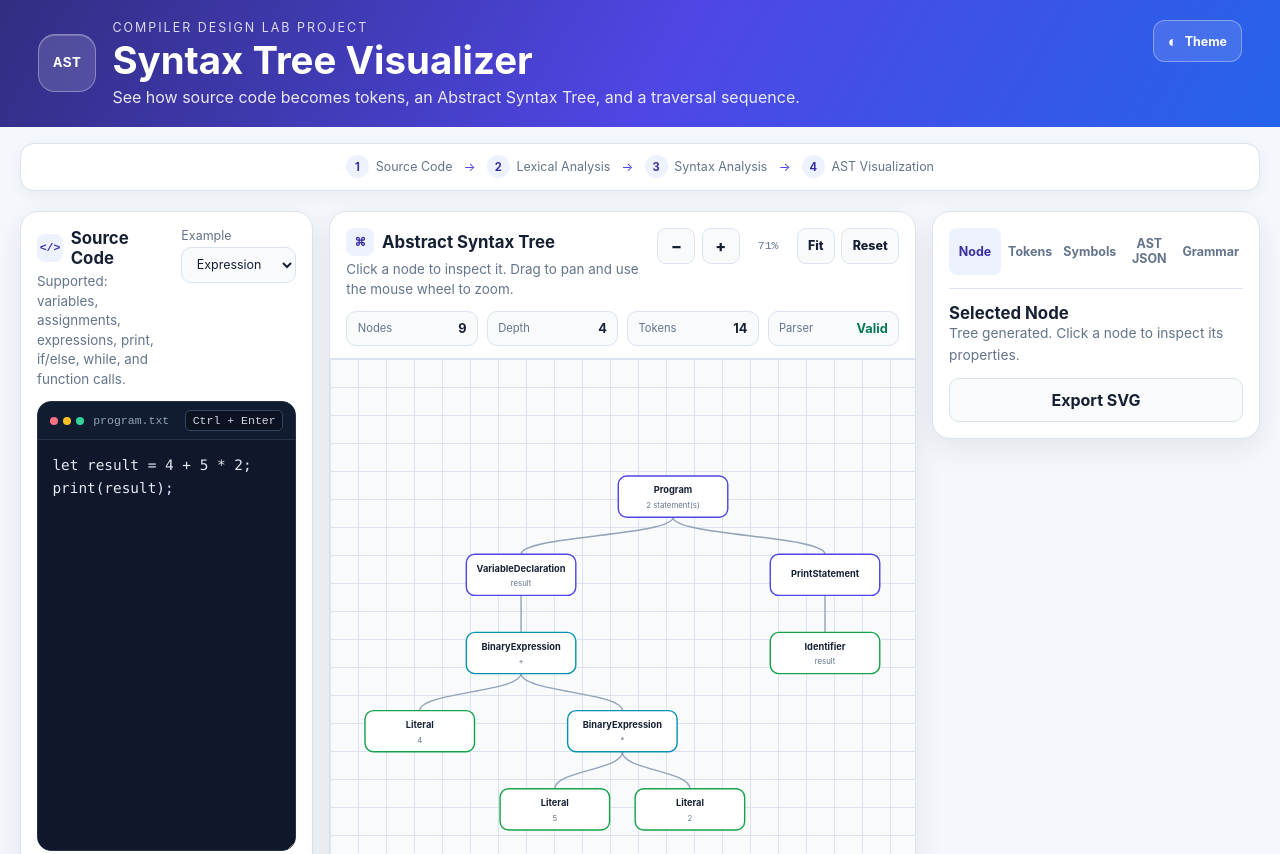
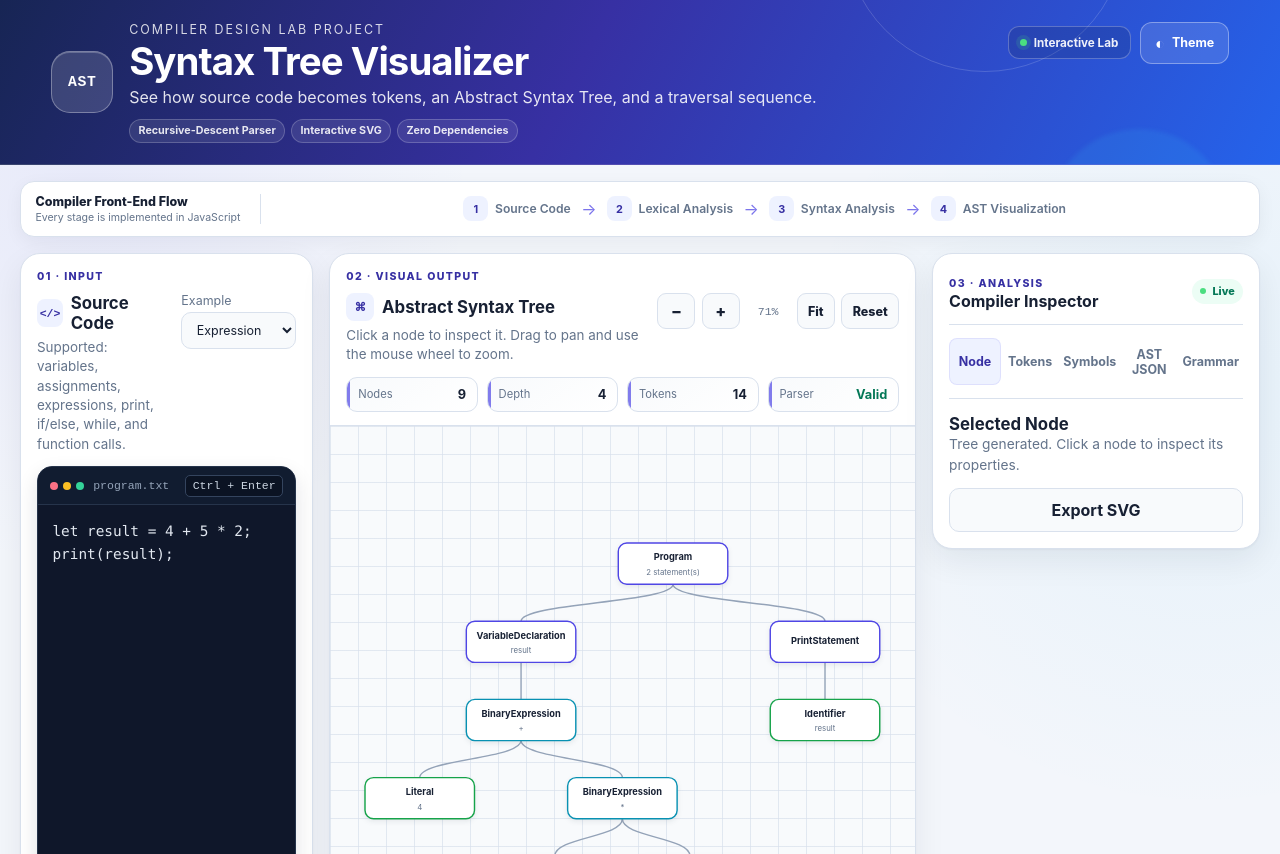
Before and after one commit to vivekkr-data/syntax_Tree_Visualizer, a plain HTML site: page index.html in a window 1280 px wide. Shown: the top 854 px of the page. Drawn offline with Linux system fonts and the light colour scheme.

Commit message:
Polish compiler workbench interface

```diff
--- a/index.html
+++ b/index.html
@@ -19,22 +19,37 @@
         <p class="eyebrow">Compiler Design Lab Project</p>
         <h1>Syntax Tree Visualizer</h1>
         <p class="subtitle">See how source code becomes tokens, an Abstract Syntax Tree, and a traversal sequence.</p>
+        <div class="project-badges" aria-label="Project highlights">
+          <span>Recursive-Descent Parser</span>
+          <span>Interactive SVG</span>
+          <span>Zero Dependencies</span>
+        </div>
       </div>
     </div>
-    <button id="themeToggle" class="icon-button theme-button" type="button" aria-label="Switch to dark mode" title="Toggle theme">
-      <span aria-hidden="true">◐</span><span class="theme-label">Theme</span>
-    </button>
+    <div class="header-actions">
+      <span class="live-badge"><i aria-hidden="true"></i> Interactive Lab</span>
+      <button id="themeToggle" class="icon-button theme-button" type="button" aria-label="Switch to dark mode" title="Toggle theme">
+        <span aria-hidden="true">◐</span><span class="theme-label">Theme</span>
+      </button>
+    </div>
   </header>
 
-  <div class="pipeline" aria-label="Compiler pipeline">
-    <span><b>1</b> Source Code</span><i>→</i>
-    <span><b>2</b> Lexical Analysis</span><i>→</i>
-    <span><b>3</b> Syntax Analysis</span><i>→</i>
-    <span><b>4</b> AST Visualization</span>
-  </div>
+  <section class="pipeline" aria-label="Compiler pipeline">
+    <div class="pipeline-heading">
+      <span>Compiler Front-End Flow</span>
+      <small>Every stage is implemented in JavaScript</small>
+    </div>
+    <div class="pipeline-track">
+      <span><b>1</b><em>Source Code</em></span><i>→</i>
+      <span><b>2</b><em>Lexical Analysis</em></span><i>→</i>
+      <span><b>3</b><em>Syntax Analysis</em></span><i>→</i>
+      <span><b>4</b><em>AST Visualization</em></span>
+    </div>
+  </section>
 
   <main class="app-shell">
     <section class="editor-panel panel" aria-labelledby="editorTitle">
+      <div class="panel-label">01 · Input</div>
       <div class="section-heading">
         <div>
           <div class="title-with-icon"><span aria-hidden="true">&lt;/&gt;</span><h2 id="editorTitle">Source Code</h2></div>
@@ -73,6 +88,7 @@
     </section>
 
     <section class="workspace-panel panel" aria-labelledby="treeTitle">
+      <div class="panel-label workspace-label">02 · Visual Output</div>
       <div class="section-heading tree-heading">
         <div>
           <div class="title-with-icon"><span aria-hidden="true">⌘</span><h2 id="treeTitle">Abstract Syntax Tree</h2></div>
@@ -134,6 +150,13 @@
     </section>
 
     <aside class="details-panel panel" aria-labelledby="detailsTitle">
+      <div class="inspector-heading">
+        <div>
+          <span class="panel-label">03 · Analysis</span>
+          <strong>Compiler Inspector</strong>
+        </div>
+        <span class="inspector-status"><i aria-hidden="true"></i> Live</span>
+      </div>
       <div class="tabs" role="tablist" aria-label="Compiler information">
         <button class="tab active" type="button" role="tab" aria-selected="true" data-tab="details">Node</button>
         <button class="tab" type="button" role="tab" aria-selected="false" data-tab="tokens">Tokens</button>
@@ -206,7 +229,7 @@ primary      → NUMBER | STRING | BOOLEAN | ID
   </main>
 
   <footer>
-    <p><strong>Syntax Tree Visualizer</strong> · HTML, CSS, JavaScript, recursive-descent parsing and SVG · Works completely in the browser</p>
+    <p><strong>Syntax Tree Visualizer</strong> · Built for Compiler Design Lab using HTML, CSS, JavaScript, recursive-descent parsing and SVG</p>
   </footer>
 </body>
 </html>
--- a/style.css
+++ b/style.css
@@ -1,11 +1,11 @@
 :root {
   color-scheme: light;
-  --bg: #f4f7fb;
+  --bg: #f3f6fb;
   --panel: #ffffff;
   --panel-soft: #f8fafc;
   --text: #172033;
   --muted: #64748b;
-  --border: #dbe3ef;
+  --border: #d9e1ed;
   --primary: #4f46e5;
   --primary-dark: #3730a3;
   --primary-soft: #eef2ff;
@@ -22,7 +22,7 @@
   --statement: #4f46e5;
   --expression: #0891b2;
   --value-node: #16a34a;
-  --shadow: 0 10px 30px rgba(15, 23, 42, 0.08);
+  --shadow: 0 1px 2px rgba(15, 23, 42, 0.04), 0 12px 32px rgba(15, 23, 42, 0.07);
 }
 
 body.dark {
@@ -57,7 +57,10 @@ body.dark {
 body {
   margin: 0;
   min-height: 100vh;
-  background: var(--bg);
+  background:
+    radial-gradient(circle at 7% 15%, color-mix(in srgb, var(--primary) 7%, transparent), transparent 24rem),
+    radial-gradient(circle at 94% 32%, rgba(14, 165, 233, 0.06), transparent 26rem),
+    var(--bg);
   color: var(--text);
   font-family: Inter, ui-sans-serif, system-ui, -apple-system, BlinkMacSystemFont, "Segoe UI", sans-serif;
   transition: background 180ms ease, color 180ms ease;
@@ -67,33 +70,42 @@ button, input, select, textarea { font: inherit; }
 button { cursor: pointer; }
 
 .topbar {
+  position: relative;
+  overflow: hidden;
   display: flex;
   align-items: flex-start;
   justify-content: space-between;
   gap: 1rem;
-  padding: 1.25rem clamp(1rem, 3vw, 2.5rem);
+  padding: 1.35rem clamp(1rem, 4vw, 3.5rem);
   color: white;
-  background: linear-gradient(120deg, #312e81, #4f46e5 52%, #2563eb);
+  background: linear-gradient(118deg, #172554, #3730a3 45%, #2563eb 100%);
+  border-bottom: 1px solid rgba(255, 255, 255, 0.14);
 }
+.topbar::before, .topbar::after { content: ''; position: absolute; border-radius: 50%; pointer-events: none; }
+.topbar::before { width: 280px; height: 280px; right: 12%; top: -210px; border: 1px solid rgba(255, 255, 255, 0.16); }
+.topbar::after { width: 180px; height: 180px; right: 4%; bottom: -145px; background: rgba(56, 189, 248, 0.13); filter: blur(2px); }
+.topbar > * { position: relative; z-index: 1; }
 
 .brand-block { display: flex; align-items: center; gap: 1rem; }
 .brand-mark {
   flex: 0 0 auto;
-  width: 58px;
-  height: 58px;
+  width: 62px;
+  height: 62px;
   display: grid;
   place-items: center;
   border: 1px solid rgba(255, 255, 255, 0.32);
-  border-radius: 17px;
+  border-radius: 19px;
   background: rgba(255, 255, 255, 0.14);
   box-shadow: inset 0 1px rgba(255, 255, 255, 0.22);
   font: 800 0.92rem ui-monospace, monospace;
   letter-spacing: 0.04em;
 }
 
-.topbar h1 { margin: 0.1rem 0 0.25rem; font-size: clamp(1.65rem, 3vw, 2.45rem); }
+.topbar h1 { margin: 0.08rem 0 0.2rem; font-size: clamp(1.75rem, 3vw, 2.55rem); letter-spacing: -0.025em; }
 .eyebrow { margin: 0; font-size: 0.78rem; letter-spacing: 0.16em; text-transform: uppercase; opacity: 0.82; }
 .subtitle { margin: 0; max-width: 760px; opacity: 0.88; }
+.project-badges { display: flex; flex-wrap: wrap; gap: 0.38rem; margin-top: 0.72rem; }
+.project-badges span { padding: 0.28rem 0.52rem; border: 1px solid rgba(255, 255, 255, 0.2); border-radius: 999px; background: rgba(255, 255, 255, 0.09); color: rgba(255, 255, 255, 0.88); font-size: 0.67rem; font-weight: 650; }
 
 .icon-button {
   min-width: 42px;
@@ -105,30 +117,37 @@ button { cursor: pointer; }
 }
 .theme-button { display: flex; align-items: center; justify-content: center; gap: 0.45rem; padding: 0 0.85rem; }
 .theme-label { font-size: 0.78rem; font-weight: 700; }
+.header-actions { display: flex; align-items: center; gap: 0.6rem; }
+.live-badge { display: inline-flex; align-items: center; gap: 0.42rem; padding: 0.55rem 0.72rem; border: 1px solid rgba(255, 255, 255, 0.25); border-radius: 11px; background: rgba(15, 23, 42, 0.15); color: rgba(255, 255, 255, 0.92); font-size: 0.73rem; font-weight: 700; white-space: nowrap; }
+.live-badge i, .inspector-status i { width: 7px; height: 7px; border-radius: 50%; background: #4ade80; box-shadow: 0 0 0 4px rgba(74, 222, 128, 0.14); }
 
 .pipeline {
   width: min(1600px, calc(100% - 2.5rem));
   margin: 1rem auto 0;
-  display: flex;
+  display: grid;
+  grid-template-columns: auto 1fr;
   align-items: center;
-  justify-content: center;
-  gap: 0.7rem;
-  padding: 0.72rem 1rem;
+  gap: 1.5rem;
+  padding: 0.72rem 0.9rem;
   border: 1px solid var(--border);
   border-radius: 14px;
   background: var(--panel);
   box-shadow: 0 5px 18px rgba(15, 23, 42, 0.05);
   color: var(--muted);
-  font-size: 0.78rem;
 }
-.pipeline span { display: inline-flex; align-items: center; gap: 0.42rem; white-space: nowrap; }
-.pipeline b { width: 23px; height: 23px; display: grid; place-items: center; border-radius: 50%; background: var(--primary-soft); color: var(--primary-dark); font-size: 0.7rem; }
-.pipeline i { color: var(--primary); font-style: normal; }
+.pipeline-heading { padding-right: 1.2rem; border-right: 1px solid var(--border); }
+.pipeline-heading span { display: block; color: var(--text); font-size: 0.78rem; font-weight: 800; }
+.pipeline-heading small { display: block; margin-top: 0.16rem; color: var(--muted); font-size: 0.66rem; }
+.pipeline-track { display: flex; align-items: center; justify-content: center; gap: 0.65rem; min-width: 0; }
+.pipeline-track span { display: inline-flex; align-items: center; gap: 0.42rem; white-space: nowrap; }
+.pipeline-track em { color: var(--muted); font-size: 0.76rem; font-style: normal; font-weight: 600; }
+.pipeline-track b { width: 25px; height: 25px; display: grid; place-items: center; border-radius: 8px; background: var(--primary-soft); color: var(--primary-dark); font-size: 0.68rem; }
+.pipeline-track i { color: var(--primary); font-style: normal; opacity: 0.75; }
 
 .app-shell {
   width: min(1600px, 100%);
   margin: 0 auto;
-  padding: 1.25rem;
+  padding: 1rem 1.25rem 1.25rem;
   display: grid;
   grid-template-columns: minmax(270px, 0.85fr) minmax(480px, 1.7fr) minmax(290px, 0.95fr);
   gap: 1rem;
@@ -138,12 +157,16 @@ button { cursor: pointer; }
 .panel {
   background: var(--panel);
   border: 1px solid var(--border);
-  border-radius: 18px;
+  border-radius: 20px;
   box-shadow: var(--shadow);
+  transition: border-color 180ms ease, box-shadow 180ms ease, transform 180ms ease;
 }
+.panel:hover { border-color: color-mix(in srgb, var(--primary) 24%, var(--border)); }
 
 .editor-panel, .details-panel { padding: 1rem; }
 .workspace-panel { overflow: hidden; }
+.panel-label { margin-bottom: 0.65rem; color: var(--primary-dark); font-size: 0.66rem; font-weight: 850; letter-spacing: 0.13em; text-transform: uppercase; }
+.workspace-label { padding: 1rem 1rem 0; margin-bottom: 0; }
 .section-heading { display: flex; align-items: flex-start; justify-content: space-between; gap: 0.8rem; margin-bottom: 0.75rem; }
 .section-heading h2, .tab-content h2 { margin: 0; font-size: 1.05rem; }
 .title-with-icon { display: flex; align-items: center; gap: 0.48rem; }
@@ -161,7 +184,7 @@ button { cursor: pointer; }
   color: var(--text);
 }
 
-.editor-frame { overflow: hidden; border: 1px solid #26344b; border-radius: 14px; background: #0f172a; }
+.editor-frame { overflow: hidden; border: 1px solid #26344b; border-radius: 15px; background: #0f172a; box-shadow: inset 0 1px rgba(255,255,255,0.04), 0 8px 20px rgba(15,23,42,0.12); }
 .editor-bar { display: flex; align-items: center; gap: 0.6rem; height: 38px; padding: 0 0.75rem; border-bottom: 1px solid #26344b; background: #111c30; color: #94a3b8; font: 0.72rem ui-monospace, monospace; }
 .editor-bar kbd { margin-left: auto; padding: 0.2rem 0.42rem; border: 1px solid #34445e; border-radius: 5px; background: #0b1323; color: #cbd5e1; font: inherit; }
 .window-dots { display: flex; gap: 0.3rem; }
@@ -191,12 +214,13 @@ button { cursor: pointer; }
   border-radius: 10px;
   padding: 0.68rem 0.9rem;
   border: 1px solid transparent;
-  font-weight: 700;
+  font-weight: 750;
+  transition: transform 150ms ease, border-color 150ms ease, background 150ms ease, box-shadow 150ms ease;
 }
-.primary-button { flex: 1; background: var(--primary); color: white; }
-.primary-button:hover { background: var(--primary-dark); }
+.primary-button { flex: 1; background: linear-gradient(135deg, var(--primary), #2563eb); color: white; box-shadow: 0 7px 16px color-mix(in srgb, var(--primary) 24%, transparent); }
+.primary-button:hover { transform: translateY(-1px); box-shadow: 0 10px 22px color-mix(in srgb, var(--primary) 29%, transparent); }
 .secondary-button { background: var(--panel-soft); border-color: var(--border); color: var(--text); }
-.secondary-button:hover { border-color: var(--primary); }
+.secondary-button:hover { transform: translateY(-1px); border-color: var(--primary); }
 .compact { padding: 0.54rem 0.72rem; white-space: nowrap; }
 .helper-text { color: var(--muted); font-size: 0.78rem; line-height: 1.45; }
 .helper-text code { color: var(--primary-dark); }
@@ -206,7 +230,7 @@ button { cursor: pointer; }
 .message.success { color: var(--success); background: var(--success-soft); border: 1px solid color-mix(in srgb, var(--success) 28%, transparent); }
 .hidden { display: none !important; }
 
-.tree-heading { padding: 1rem 1rem 0; }
+.tree-heading { padding: 0.65rem 1rem 0; }
 .toolbar { display: flex; gap: 0.4rem; }
 .tool-button {
   min-width: 38px;
@@ -217,11 +241,13 @@ button { cursor: pointer; }
   color: var(--text);
   font-weight: 800;
 }
+.tool-button:hover { border-color: var(--primary); background: var(--primary-soft); color: var(--primary-dark); }
 .text-tool { padding: 0 0.65rem; font-size: 0.78rem; }
 .zoom-level { min-width: 44px; align-self: center; color: var(--muted); text-align: center; font: 0.72rem ui-monospace, monospace; }
 
 .tree-stats { display: grid; grid-template-columns: repeat(4, 1fr); gap: 0.55rem; padding: 0 1rem 0.8rem; }
-.tree-stats > div { display: flex; align-items: center; justify-content: space-between; gap: 0.5rem; padding: 0.55rem 0.65rem; border: 1px solid var(--border); border-radius: 10px; background: var(--panel-soft); }
+.tree-stats > div { position: relative; overflow: hidden; display: flex; align-items: center; justify-content: space-between; gap: 0.5rem; padding: 0.58rem 0.68rem; border: 1px solid var(--border); border-radius: 11px; background: linear-gradient(145deg, var(--panel-soft), var(--panel)); }
+.tree-stats > div::before { content: ''; position: absolute; inset: 0 auto 0 0; width: 3px; background: var(--primary); opacity: 0.7; }
 .tree-stats span { color: var(--muted); font-size: 0.7rem; }
 .tree-stats strong { font-size: 0.8rem; }
 .status-ready { color: var(--success); }
@@ -232,8 +258,8 @@ button { cursor: pointer; }
   height: 590px;
   overflow: hidden;
   background:
-    linear-gradient(var(--border) 1px, transparent 1px),
-    linear-gradient(90deg, var(--border) 1px, transparent 1px),
+    linear-gradient(color-mix(in srgb, var(--border) 72%, transparent) 1px, transparent 1px),
+    linear-gradient(90deg, color-mix(in srgb, var(--border) 72%, transparent) 1px, transparent 1px),
     var(--panel-soft);
   background-size: 28px 28px;
   border-top: 1px solid var(--border);
@@ -245,7 +271,7 @@ button { cursor: pointer; }
 
 .edge { fill: none; stroke: var(--edge); stroke-width: 2; }
 .node-group { cursor: pointer; }
-.node-rect { fill: var(--node-fill); stroke: var(--node-stroke); stroke-width: 2; rx: 12; ry: 12; transition: stroke 160ms ease, stroke-width 160ms ease, fill 160ms ease; }
+.node-rect { fill: var(--node-fill); stroke: var(--node-stroke); stroke-width: 2; rx: 12; ry: 12; filter: drop-shadow(0 3px 4px rgba(15,23,42,0.08)); transition: stroke 160ms ease, stroke-width 160ms ease, fill 160ms ease, filter 160ms ease; }
 .node-group:hover .node-rect { stroke: var(--primary); stroke-width: 3; }
 .node-group.selected .node-rect { stroke: var(--highlight); stroke-width: 4; fill: color-mix(in srgb, var(--highlight) 10%, var(--node-fill)); }
 .node-group.traversing .node-rect { stroke: var(--traversal); stroke-width: 5; fill: color-mix(in srgb, var(--traversal) 13%, var(--node-fill)); }
@@ -278,9 +304,15 @@ button { cursor: pointer; }
 .traversal-bar input[type="range"] { width: 100%; margin-top: 0.72rem; accent-color: var(--primary); }
 .traversal-output { margin: 0 1rem 1rem; min-height: 46px; padding: 0.7rem; border: 1px dashed var(--border); border-radius: 10px; color: var(--muted); font: 0.78rem/1.5 ui-monospace, monospace; overflow-wrap: anywhere; }
 
+.inspector-heading { display: flex; align-items: center; justify-content: space-between; gap: 0.7rem; margin: -0.05rem 0 0.8rem; padding: 0.15rem 0 0.8rem; border-bottom: 1px solid var(--border); }
+.inspector-heading .panel-label { margin: 0 0 0.22rem; }
+.inspector-heading strong { display: block; font-size: 1rem; }
+.inspector-status { display: inline-flex; align-items: center; gap: 0.38rem; padding: 0.36rem 0.52rem; border-radius: 999px; background: var(--success-soft); color: var(--success); font-size: 0.68rem; font-weight: 800; }
+.inspector-status i { width: 6px; height: 6px; box-shadow: none; }
+
 .tabs { display: grid; grid-template-columns: repeat(5, 1fr); gap: 0.2rem; padding-bottom: 0.8rem; border-bottom: 1px solid var(--border); }
 .tab { border: 0; border-radius: 8px; padding: 0.55rem 0.25rem; background: transparent; color: var(--muted); font-size: 0.78rem; font-weight: 700; }
-.tab.active { background: var(--primary-soft); color: var(--primary-dark); }
+.tab.active { background: var(--primary-soft); color: var(--primary-dark); box-shadow: inset 0 0 0 1px color-mix(in srgb, var(--primary) 10%, transparent); }
 .tab-content { display: none; padding-top: 0.9rem; }
 .tab-content.active { display: block; }
 .placeholder-copy { color: var(--muted); font-size: 0.86rem; line-height: 1.55; }
@@ -313,12 +345,14 @@ button { cursor: pointer; }
 .grammar-block { max-height: none; color: #d1fae5; }
 .export-row .secondary-button { width: 100%; }
 
-footer { padding: 0 1.25rem 1.5rem; text-align: center; color: var(--muted); font-size: 0.78rem; }
+footer { padding: 0.15rem 1.25rem 1.5rem; text-align: center; color: var(--muted); font-size: 0.75rem; }
 .sr-only { position: absolute; width: 1px; height: 1px; padding: 0; margin: -1px; overflow: hidden; clip: rect(0, 0, 0, 0); white-space: nowrap; border: 0; }
 
 @media (max-width: 1180px) {
   .app-shell { grid-template-columns: minmax(280px, 0.8fr) minmax(500px, 1.4fr); }
   .details-panel { grid-column: 1 / -1; }
+  .pipeline { grid-template-columns: 1fr; gap: 0.65rem; }
+  .pipeline-heading { padding: 0 0 0.55rem; border-right: 0; border-bottom: 1px solid var(--border); text-align: center; }
 }
 
 @media (max-width: 820px) {
@@ -327,13 +361,14 @@ footer { padding: 0 1.25rem 1.5rem; text-align: center; color: var(--muted); fon
   #sourceInput { min-height: 300px; }
   .canvas-wrap { height: 500px; }
   .traversal-bar { grid-template-columns: 1fr 1fr; }
-  .pipeline { overflow-x: auto; justify-content: flex-start; }
+  .pipeline-track { overflow-x: auto; justify-content: flex-start; padding-bottom: 0.2rem; }
 }
 
 @media (max-width: 520px) {
   .topbar { padding: 1rem; }
-  .brand-mark, .theme-label { display: none; }
+  .brand-mark, .theme-label, .live-badge { display: none; }
   .pipeline { width: calc(100% - 1.5rem); }
+  .project-badges span:last-child { display: none; }
   .section-heading { flex-direction: column; }
   .sample-picker { width: 100%; }
   .tree-heading { align-items: stretch; }
```
